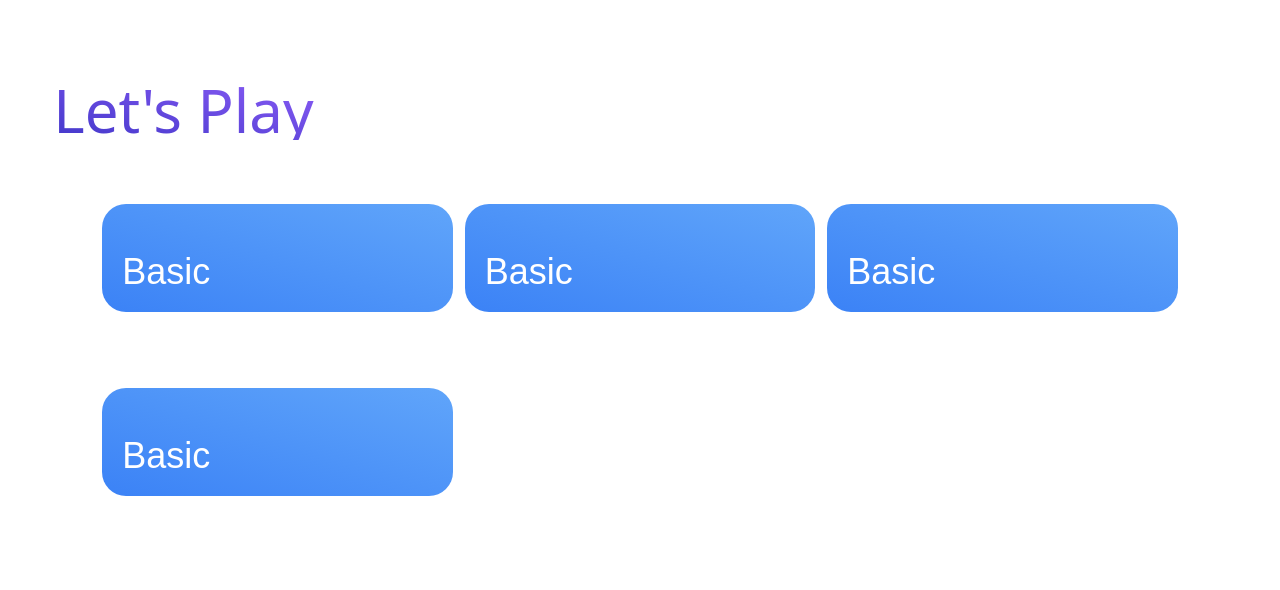
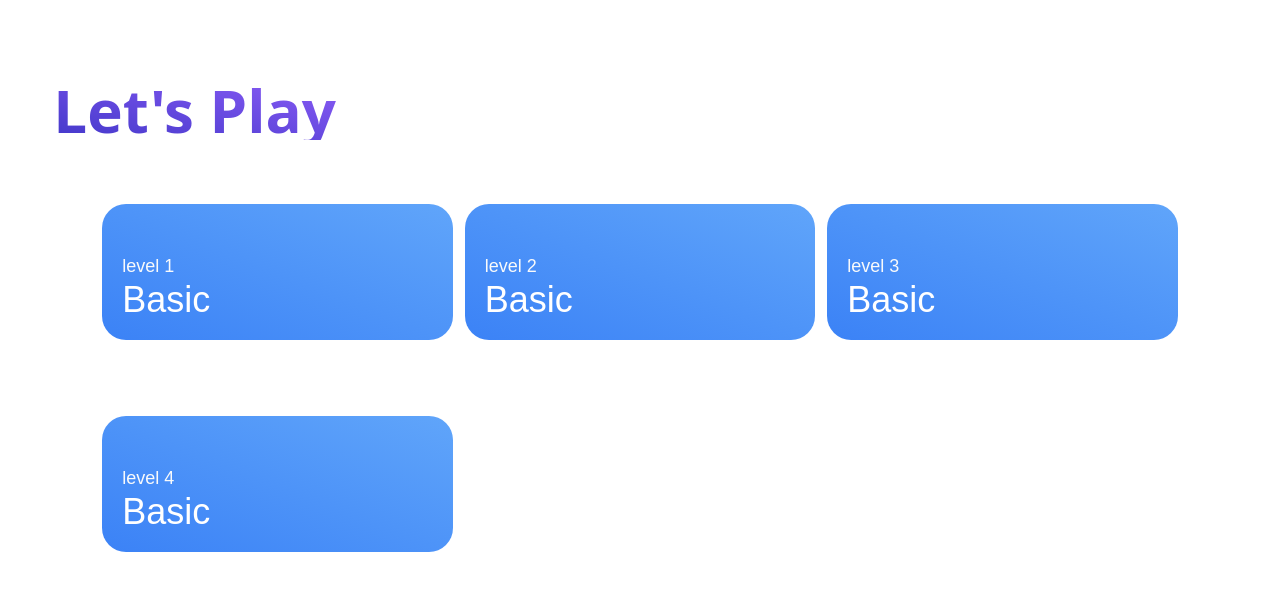
Before and after one commit to Babu-Mohammed-Izhan/animequiz, a Next.js app: page /levels in a window 1280 px wide. Shown: the top 590 px of the page. Built offline with nearby package versions, Linux system fonts and the light colour scheme.

Commit message:
added levels

```diff
--- a/components/Levelcards.tsx
+++ b/components/Levelcards.tsx
@@ -8,14 +8,16 @@ interface levelTypes {
     to: string;
   };
   route: string;
+  level: string;
 }
 
-const Levelcards = ({ name, colors, route }: levelTypes) => {
+const Levelcards = ({ name, colors, route, level }: levelTypes) => {
   return (
     <Link href={`${route}`} passHref>
       <div
         className={`bg-gradient-to-tr ${colors.from} ${colors.to} rounded-3xl pl-5 pr-44 pt-12 pb-5 w-full mt-16`}
       >
+        <h4 className="text-gray-50 font-Quicksand text-lg">level {level}</h4>
         <h1 className="text-white font-Quicksand text-4xl">{name}</h1>
       </div>
     </Link>
--- a/pages/levels/index.tsx
+++ b/pages/levels/index.tsx
@@ -5,7 +5,7 @@ import Levelcards from '../../components/Levelcards';
 const StartPage = () => {
   return (
     <div className="flex items-start justify-start flex-col min-h-screen w-11/12 mx-auto py-20">
-      <h1 className="text-6xl font-medium text-transparent bg-clip-text bg-gradient-to-tr from-indigo-700 to-violet-500">
+      <h1 className="text-6xl font-bold text-transparent bg-clip-text bg-gradient-to-tr from-indigo-700 to-violet-500">
         Let's Play
       </h1>
       <div className="grid lg:grid-cols-3 grid-cols-1 gap-3 w-11/12 mx-auto">
@@ -13,21 +13,25 @@ const StartPage = () => {
           name="Basic"
           colors={{ from: 'from-blue-500', to: 'to-blue-400' }}
           route="/game/basic"
+          level="1"
         />
         <Levelcards
           name="Basic"
           colors={{ from: 'from-blue-500', to: 'to-blue-400' }}
           route="/game/basic"
+          level="2"
         />
         <Levelcards
           name="Basic"
           colors={{ from: 'from-blue-500', to: 'to-blue-400' }}
           route="/game/basic"
+          level="3"
         />
         <Levelcards
           name="Basic"
           colors={{ from: 'from-blue-500', to: 'to-blue-400' }}
           route="/game/basic"
+          level="4"
         />
       </div>
     </div>
```
